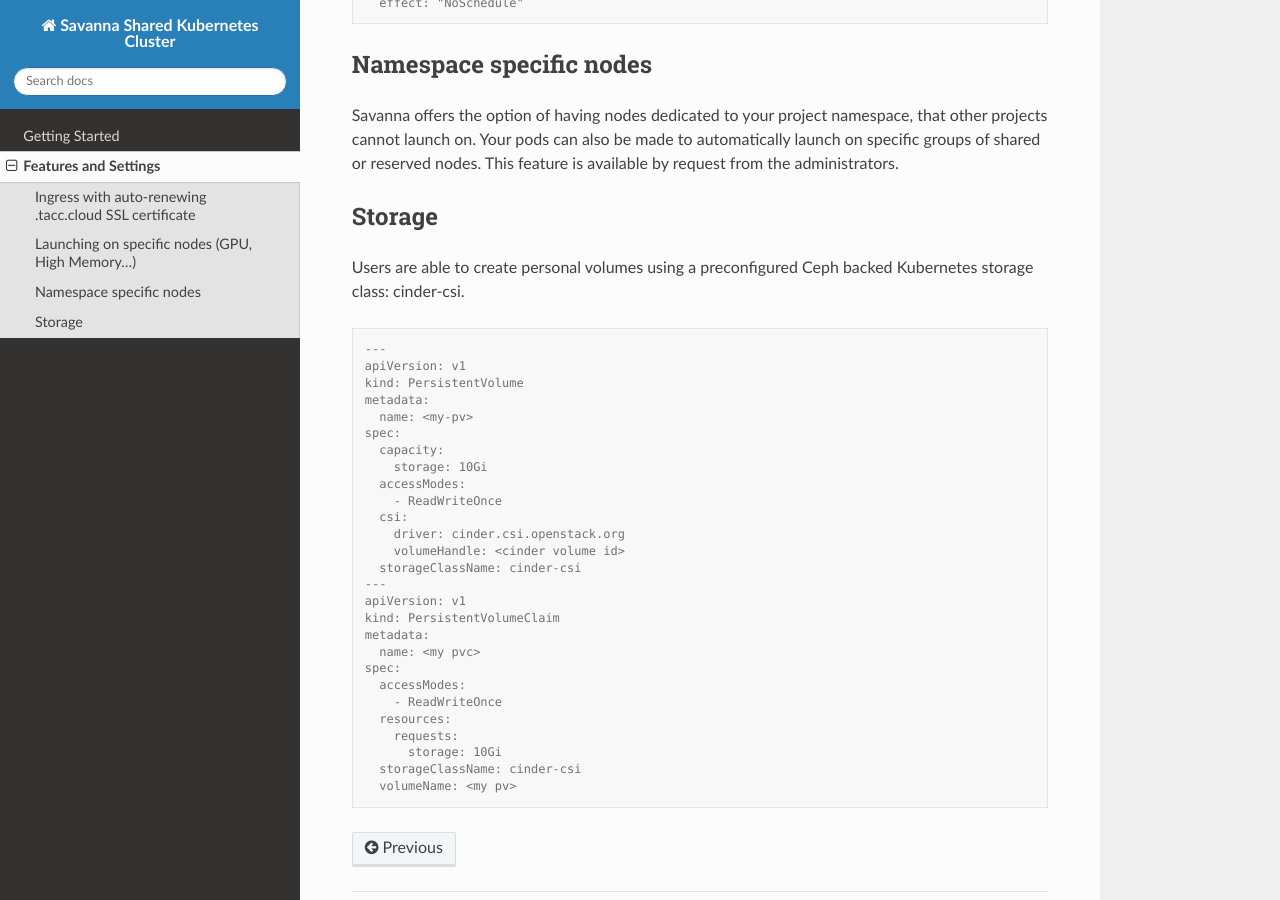
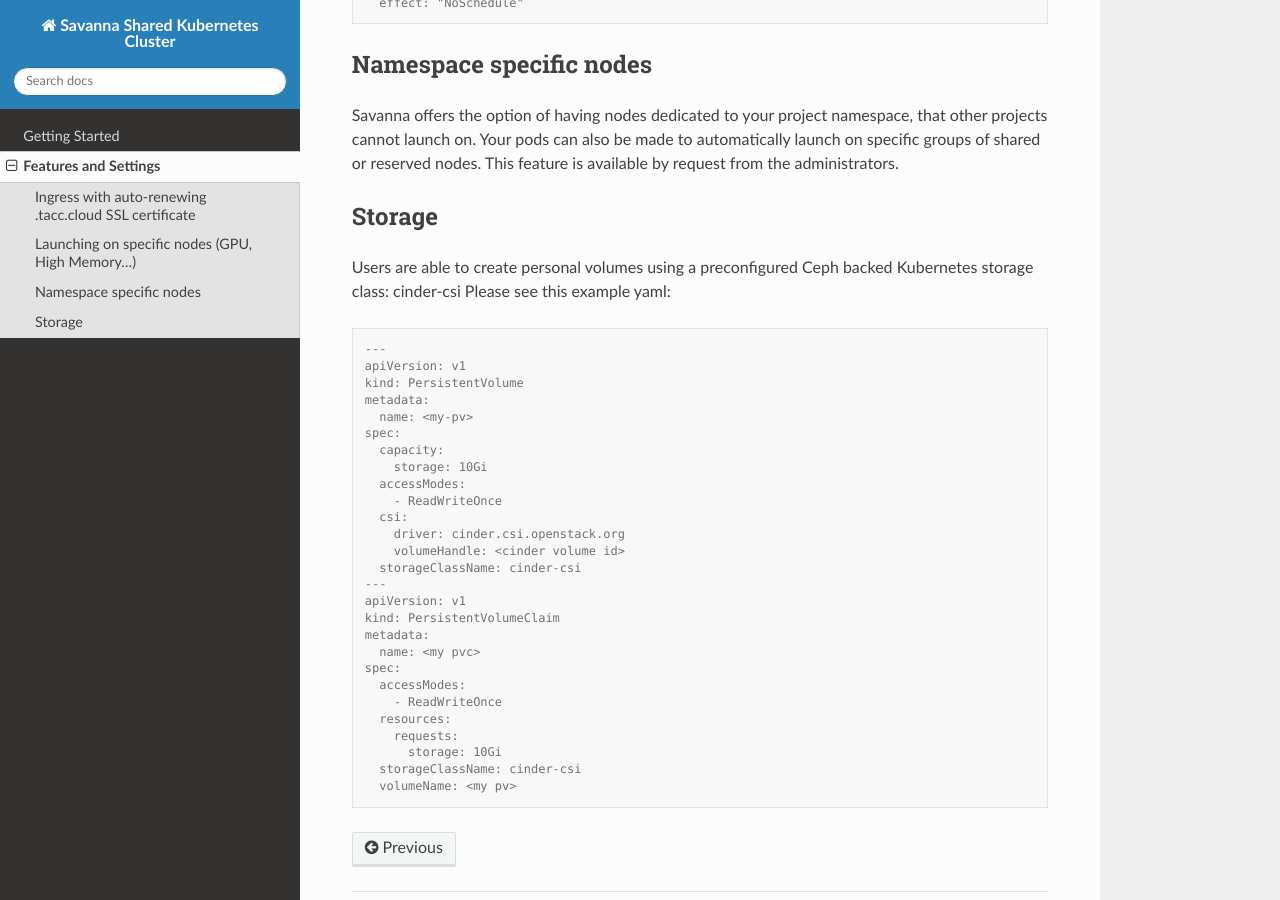
Before and after one commit to TACC-Cloud/savanna-documentation, a Sphinx documentation site: the page built from docs/source/features.rst, in a window 1280 px wide and 900 px high, scrolled down 1959 px. Built offline with Sphinx 7.4.7 and the Read the Docs theme 3.1.0, drawn with Linux system fonts in a browser that asks for light colours.

Commit message:
Update features.rst

```diff
--- a/docs/source/features.rst
+++ b/docs/source/features.rst
@@ -106,7 +106,9 @@ Savanna offers the option of having nodes dedicated to your project namespace, t
 Storage
 ------------
 
-Users are able to create personal volumes using a preconfigured Ceph backed Kubernetes storage class: cinder-csi.
+Users are able to create personal volumes using a preconfigured Ceph backed Kubernetes storage class: cinder-csi
+Please see this example yaml:
+
 
 .. code-block:: console
 
```
